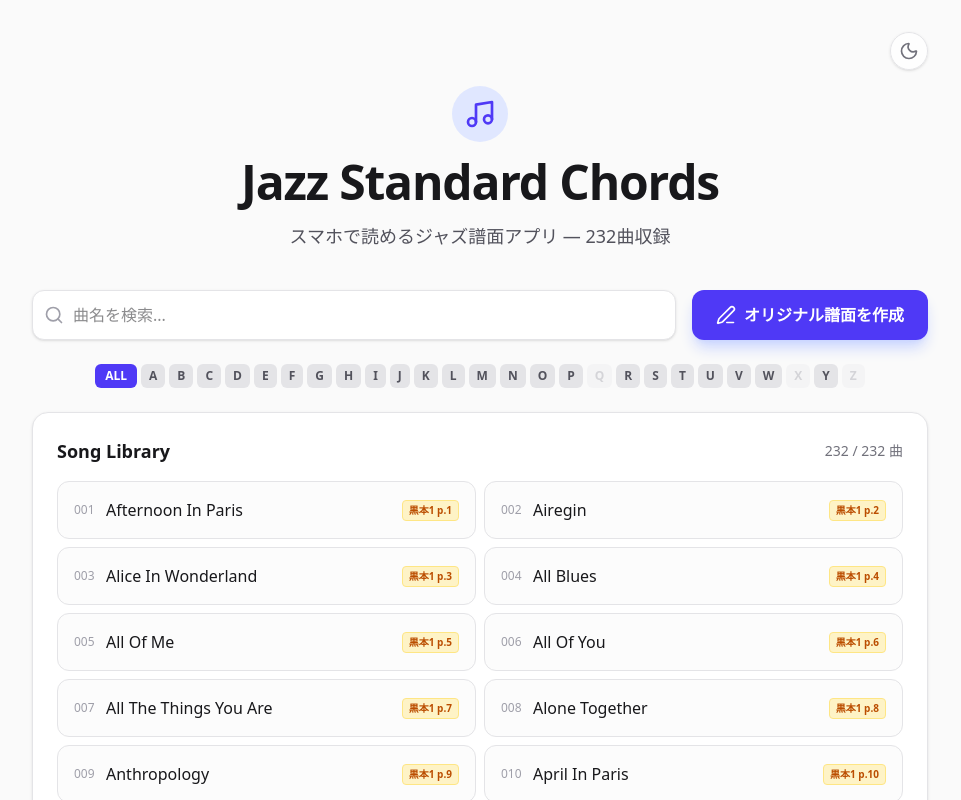
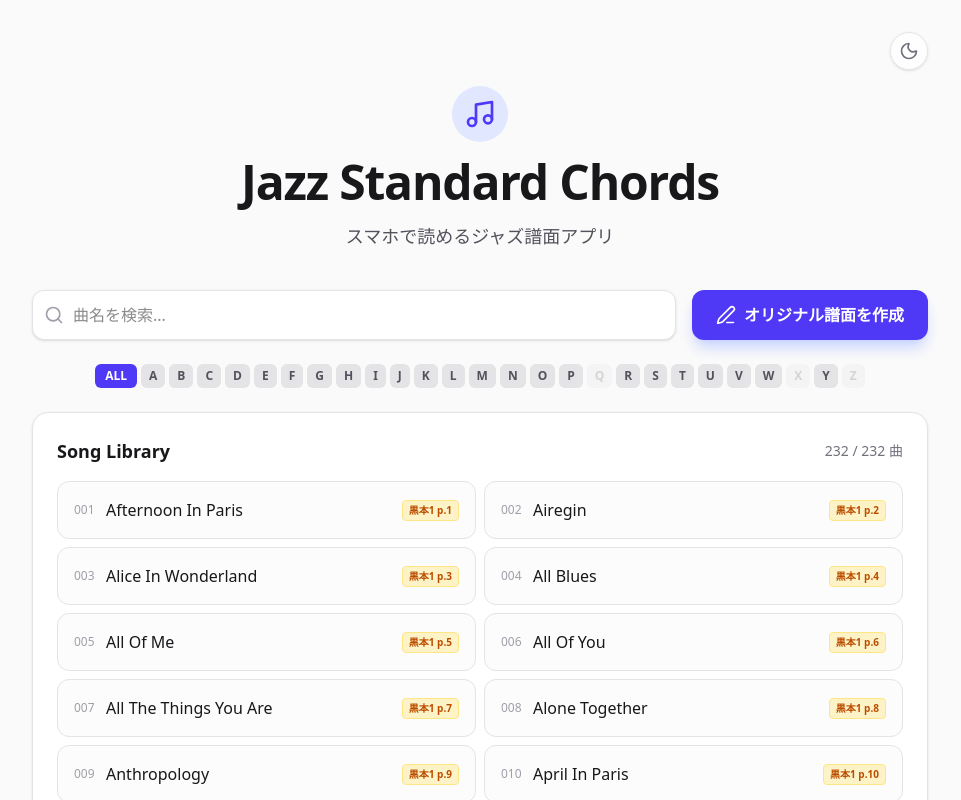
Before and after one commit to Ranats/JazzStandardChords, a Next.js app: page / in a window 1280 px wide. Shown: the top 800 px of the page, without its empty margins (160-1121 px from the left). Built offline with nearby package versions, Linux system fonts and the light colour scheme.

Commit message:
Fix: remove song count display from header and Amazon links

```diff
--- a/src/app/SongList.tsx
+++ b/src/app/SongList.tsx
@@ -56,7 +56,7 @@ export default function SongList({ songs }: { songs: SongEntry[] }) {
             Jazz Standard Chords
           </h1>
           <p className="mt-4 text-lg text-zinc-600 dark:text-zinc-400">
-            スマホで読めるジャズ譜面アプリ — {songs.length}曲収録
+            スマホで読めるジャズ譜面アプリ
           </p>
         </header>
 
--- a/src/components/AmazonLinks.tsx
+++ b/src/components/AmazonLinks.tsx
@@ -5,7 +5,7 @@ export default function AmazonLinks() {
   const books = [
     {
       title: 'Jazz Standard Bible 1 (黒本1)',
-      subtitle: 'セッションの定番、227曲収録',
+      subtitle: 'セッションの定番',
       img: 'https://m.media-amazon.com/images/I/71PLNwLqvIL._SL1500_.jpg',
       url: 'https://amzn.to/4rxZbOF',
       price: '¥3,850',
@@ -13,7 +13,7 @@ export default function AmazonLinks() {
     },
     {
       title: 'Jazz Standard Bible 2 (黒本2)',
-      subtitle: 'さらに広がるスタンダード、227曲収録',
+      subtitle: 'さらに広がるスタンダード',
       img: 'https://m.media-amazon.com/images/I/61IwQHDc5kL._SL1500_.jpg',
       url: 'https://amzn.to/4bt1xsa',
       price: '¥3,850',
```
